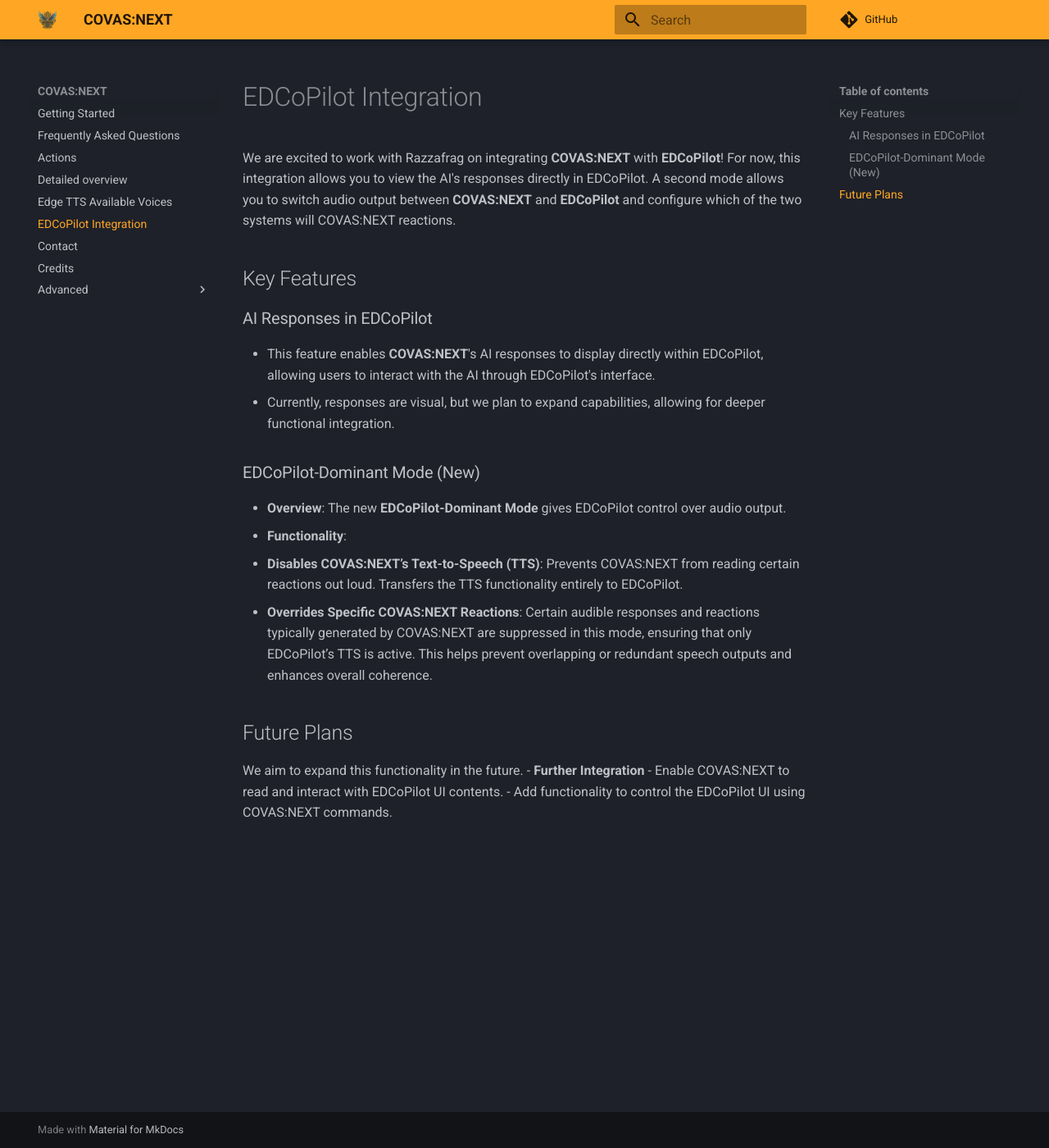
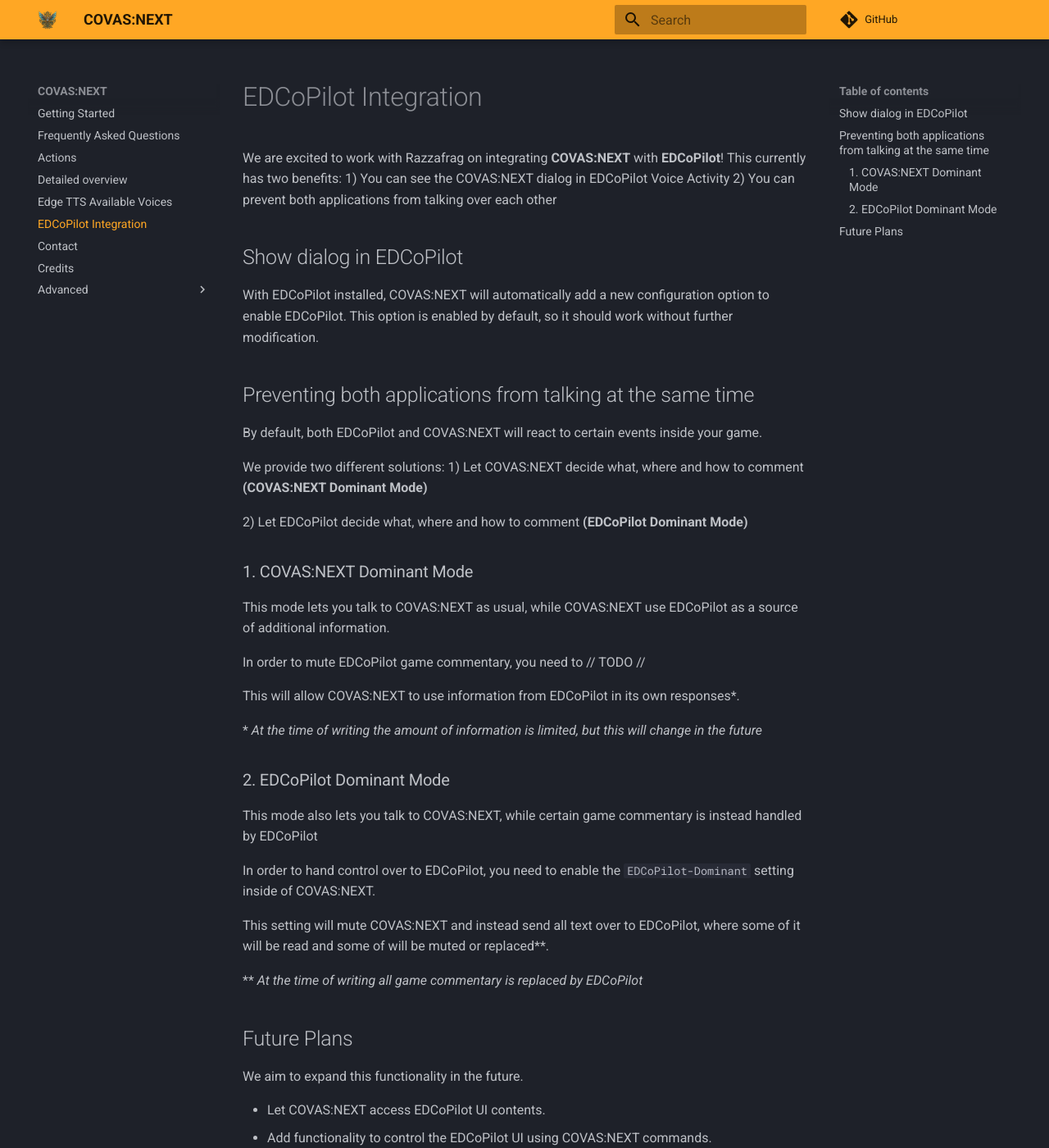
Before and after one commit to RatherRude/Elite-Dangerous-AI-Integration, an MkDocs documentation site: the page built from docs/50_EDCoPilot.md, in a window 1280 px wide and 1400 px high. Shown: the whole window at 82% size. Built offline with MkDocs 1.6.1 and Material for MkDocs 9.7.7, drawn with Linux system fonts in a browser that asks for light colours; comment, search, counter and statistics services are not loaded; some of the changed text lies outside the part shown.

Commit message:
feat(docs): EDCoPilot integration modes

```diff
--- a/docs/50_EDCoPilot.md
+++ b/docs/50_EDCoPilot.md
@@ -1,23 +1,45 @@
 # EDCoPilot Integration
 
 We are excited to work with Razzafrag on integrating **COVAS:NEXT** with **EDCoPilot**!
-For now, this integration allows you to view the AI's responses directly in EDCoPilot.
-A second mode allows you to switch audio output between **COVAS:NEXT** and **EDCoPilot** and configure which of the two systems will COVAS:NEXT reactions.
+This currently has two benefits:
+1) You can see the COVAS:NEXT dialog in EDCoPilot Voice Activity
+2) You can prevent both applications from talking over each other
 
-## Key Features
+## Show dialog in EDCoPilot
+With EDCoPilot installed, COVAS:NEXT will automatically add a new configuration option to enable EDCoPilot.
+This option is enabled by default, so it should work without further modification.
 
-### AI Responses in EDCoPilot
-- This feature enables **COVAS:NEXT**'s AI responses to display directly within EDCoPilot, allowing users to interact with the AI through EDCoPilot's interface.
-- Currently, responses are visual, but we plan to expand capabilities, allowing for deeper functional integration.
+## Preventing both applications from talking at the same time
+By default, both EDCoPilot and COVAS:NEXT will react to certain events inside your game.
 
-### EDCoPilot-Dominant Mode (New)
-- **Overview**: The new **EDCoPilot-Dominant Mode** gives EDCoPilot control over audio output.
-- **Functionality**:
-  - **Disables COVAS:NEXT’s Text-to-Speech (TTS)**: Prevents COVAS:NEXT from reading certain reactions out loud. Transfers the TTS functionality entirely to EDCoPilot.
-  - **Overrides Specific COVAS:NEXT Reactions**: Certain audible responses and reactions typically generated by COVAS:NEXT are suppressed in this mode, ensuring that only EDCoPilot’s TTS is active. This helps prevent overlapping or redundant speech outputs and enhances overall coherence.
+We provide two different solutions:
+1) Let COVAS:NEXT decide what, where and how to comment **(COVAS:NEXT Dominant Mode)**
+
+2) Let EDCoPilot decide what, where and how to comment **(EDCoPilot Dominant Mode)**
+
+### 1. COVAS:NEXT Dominant Mode
+This mode lets you talk to COVAS:NEXT as usual, while COVAS:NEXT use EDCoPilot as a source of additional information.
+
+In order to mute EDCoPilot game commentary, you need to // TODO //
+
+This will allow COVAS:NEXT to use information from EDCoPilot in its own responses*.
+
+\* *At the time of writing the amount of information is limited, but this will change in the future*
+
+### 2. EDCoPilot Dominant Mode
+
+This mode also lets you talk to COVAS:NEXT, while certain game commentary is instead handled by EDCoPilot
+
+In order to hand control over to EDCoPilot, you need to enable the `EDCoPilot-Dominant` setting inside of COVAS:NEXT.
+
+This setting will mute COVAS:NEXT and instead send all text over to EDCoPilot, where some of it will be read and some of will be muted or replaced**.
+
+\*\* *At the time of writing all game commentary is replaced by EDCoPilot*
 
 ## Future Plans
 We aim to expand this functionality in the future.
-- **Further Integration**
-  - Enable COVAS:NEXT to read and interact with EDCoPilot UI contents.
-  - Add functionality to control the EDCoPilot UI using COVAS:NEXT commands.
+
+- Let COVAS:NEXT access EDCoPilot UI contents.
+- Add functionality to control the EDCoPilot UI using COVAS:NEXT commands.
+- Add support for time sensitive messages (like Time Trails) to COVAS:NEXT.
+- Make the integration more seemless.
```
